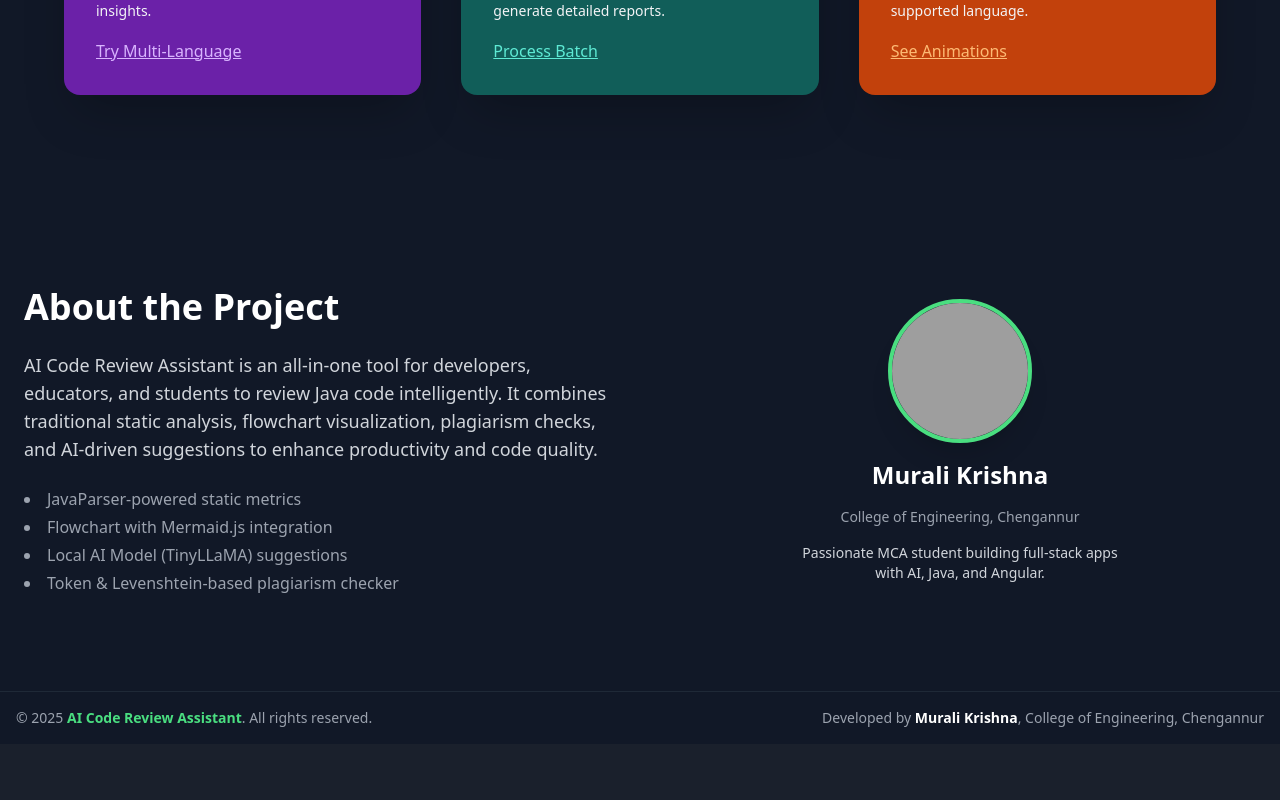
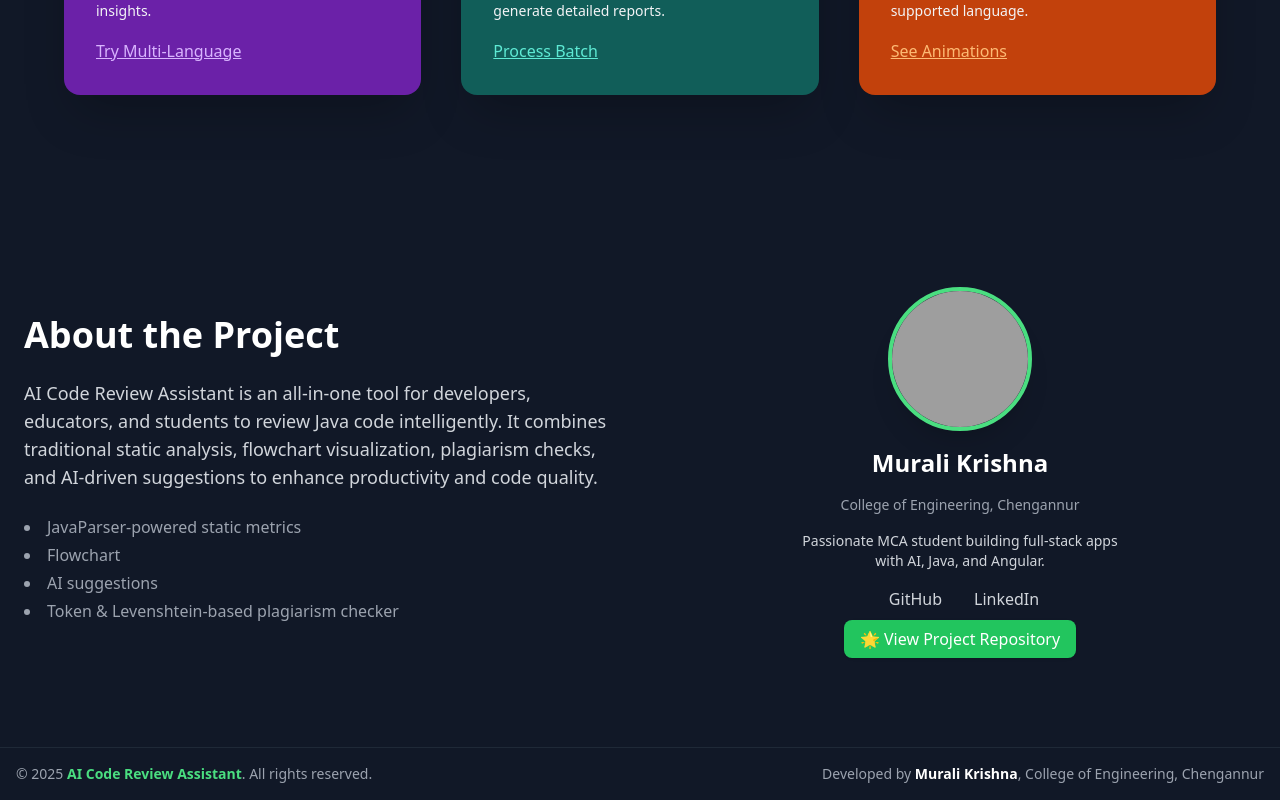
Before and after one commit to muralikrishna-cec/PROJECT-1, an Angular app in the folder frontend/ai-code-review-frontend/: page /home in a window 1280 px wide. Shown: the part 1582-2382 px from the top of the page. Before the commit the page ends 2326 px from the top, so only its background shows below. Built offline with nearby package versions, Linux system fonts and the light colour scheme; grey boxes are pictures that could not be loaded.

Commit message:
home page modified

```diff
--- a/frontend/ai-code-review-frontend/src/app/pages/home/home.html
+++ b/frontend/ai-code-review-frontend/src/app/pages/home/home.html
@@ -126,8 +126,8 @@
       </p>
       <ul class="list-disc list-inside text-gray-400 space-y-1">
         <li>JavaParser-powered static metrics</li>
-        <li>Flowchart with Mermaid.js integration</li>
-        <li>Local AI Model (TinyLLaMA) suggestions</li>
+        <li>Flowchart </li>
+        <li> AI suggestions</li>
         <li>Token & Levenshtein-based plagiarism checker</li>
       </ul>
     </div>
@@ -140,6 +140,27 @@
       <p class="text-gray-300 text-sm max-w-xs">
         Passionate MCA student building full-stack apps with AI, Java, and Angular.
       </p>
+
+      <!-- Social Links -->
+      <div class="flex gap-6 mt-4">
+        <!-- GitHub -->
+        <a href="https://github.com/muralikrishna8055" target="_blank" class="flex items-center gap-2 text-gray-300 hover:text-green-400 transition">
+          <i class="fab fa-github text-2xl"></i>
+          <span class="hidden sm:inline">GitHub</span>
+        </a>
+        <!-- LinkedIn -->
+        <a href="https://www.linkedin.com/in/murali-krishna-linked-in" target="_blank" class="flex items-center gap-2 text-gray-300 hover:text-green-400 transition">
+          <i class="fab fa-linkedin text-2xl"></i>
+          <span class="hidden sm:inline">LinkedIn</span>
+        </a>
+      </div>
+
+      <!-- Repo Link -->
+      <div class="mt-6">
+        <a href="https://github.com/muralikrishna-cec/PROJECT-1" target="_blank" class="px-4 py-2 bg-green-500 text-white rounded-lg shadow hover:bg-green-600 transition">
+          🌟 View Project Repository
+        </a>
+      </div>
     </div>
   </div>
 </section>
```
